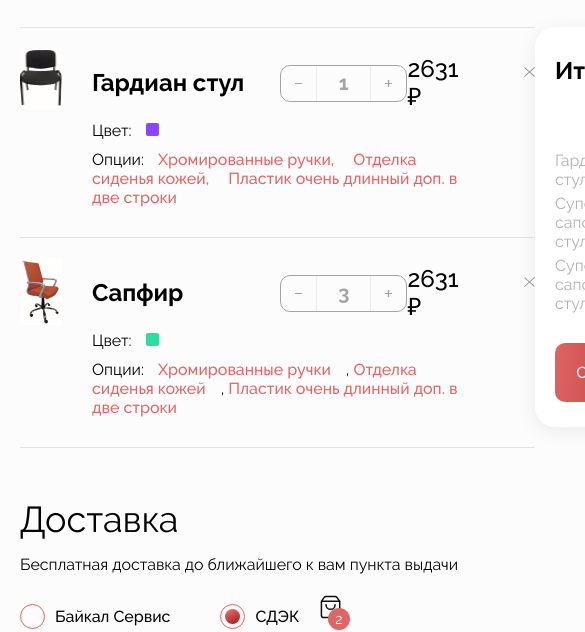
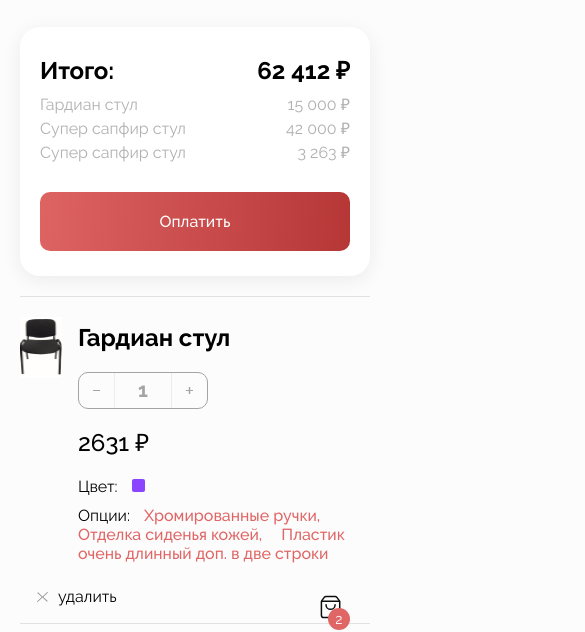
Before and after one commit to AngryFennec/galaplast, a website: page src/cart.html in a window 390 px wide. Shown: the part 226-858 px from the top of the page, 585 px wide, since content can reach past the window. Drawn offline with nearby package versions, Linux system fonts and the light colour scheme; files that its build step writes are made by us from their sources; files whose address does not match are found by name.

Commit message:
add cart

```diff
--- a/src/cart.html
+++ b/src/cart.html
@@ -11,7 +11,6 @@
 </head>
 
 <body class="page-body">
-  <h1 class="visually-hidden">Galaplast</h1>
   <header class="header">
       <div class="header__top">
         <div class="wrapper">
@@ -103,7 +102,7 @@
                         <path d="M0 1V0H7V1H0Z" fill="#A4A4A4"/>
                       </svg>
                     </button>
-                    <span>1</span>
+                    <input type="text" value="1" name="count-product">
                     <button type="button" class="cart-item__btn cart-item__btn--plus" aria-label="плюс">
                       <svg width="7" height="7" viewBox="0 0 7 7" fill="none" xmlns="http://www.w3.org/2000/svg">
                         <path d="M7 2.89877V4.10123H4.209V7H2.791V4.10123H0V2.89877H2.791V0H4.209V2.89877H7Z" fill="#A4A4A4"/>
@@ -137,7 +136,7 @@
                         <path d="M0 1V0H7V1H0Z" fill="#A4A4A4"/>
                       </svg>
                     </button>
-                    <span>3</span>
+                    <input type="text" value="3" name="count-product">
                     <button type="button" class="cart-item__btn cart-item__btn--plus" aria-label="плюс">
                       <svg width="7" height="7" viewBox="0 0 7 7" fill="none" xmlns="http://www.w3.org/2000/svg">
                         <path d="M7 2.89877V4.10123H4.209V7H2.791V4.10123H0V2.89877H2.791V0H4.209V2.89877H7Z" fill="#A4A4A4"/>
--- a/src/js/main.js
+++ b/src/js/main.js
@@ -2,3 +2,4 @@
  * подключение js-модулей
  * //= modules/file.js
  */
+//= modules/cart-btn.js
--- a/src/sass/blocks/cart-form.scss
+++ b/src/sass/blocks/cart-form.scss
@@ -1,6 +1,10 @@
 .cart-form__item {
   width: 515px;
   margin-bottom: 30px;
+
+  @media (max-width: $tablet-width - 1) {
+    width: 100%;
+  }
 }
 
 .cart-form__label {
@@ -25,6 +29,10 @@
 
 .cart-form__wrap {
   display: flex;
+
+  @media (max-width: 600px) {
+    flex-direction: column;
+  }
 }
 
 .cart-form__radio {
@@ -106,13 +114,25 @@
   }
 }
 
-.cart-form__input--min input {
+.cart-form__input--min {
   width: 250px;
+
+  @media (max-width: $tablet-width - 1) {
+    width: 49%;
+  }
+
+  @media (max-width: 600px) {
+    width: 100%;
+  }
 }
 
 .cart-form__row {
   display: flex;
   justify-content: space-between;
+
+  @media (max-width: 600px) {
+    flex-direction: column;
+  }
 }
 
 .cart-form__checkbox {
@@ -130,6 +150,10 @@
   line-height: 16px;
   color: #8A8A8A;
   cursor: pointer;
+
+  @media (max-width: 600px) {
+    width: 100%;
+  }
 
   & a {
     text-decoration: none;
@@ -170,4 +194,8 @@
 
 .cart-form__button {
   width: 251px;
+
+  @media (max-width: 600px) {
+    width: 100%;
+  }
 }
--- a/src/sass/blocks/cart-item.scss
+++ b/src/sass/blocks/cart-item.scss
@@ -1,10 +1,15 @@
 .cart-item {
+  position: relative;
   display: flex;
   padding: 20px 0;
   border-top: 1px solid rgba($color: #000000, $alpha: 0.1);
 
   &:last-of-type {
     border-bottom: 1px solid rgba($color: #000000, $alpha: 0.1);
+  }
+
+  @media (max-width: 600px) {
+    padding-bottom: 50px;
   }
 }
 
@@ -20,6 +25,11 @@
 .cart-item__content {
   flex-grow: 1;
   padding: 0 30px;
+
+  @media (max-width: 600px) {
+    width: 100%;
+    padding: 0 16px;
+  }
 }
 
 .cart-item__head {
@@ -27,6 +37,16 @@
   align-items: center;
   margin-bottom: 10px;
   padding-top: 7px;
+
+  @media (max-width: 900px) {
+    flex-wrap: wrap;
+  }
+
+  @media (max-width: 400px) {
+    flex-direction: column;
+    align-items: flex-start;
+    margin-bottom: 20px;
+  }
 
   & h2 {
     width: 50%;
@@ -36,6 +56,24 @@
     font-size: 24px;
     line-height: 28px;
     color: #000000;
+    white-space: nowrap;
+    overflow: hidden;
+    text-overflow: ellipsis;
+
+    @media (max-width: 900px) {
+      width: 100%;
+      margin-bottom: 20px;
+    }
+
+    @media (max-width: $tablet-width - 1) {
+      width: 50%;
+      margin: 0;
+    }
+
+    @media (max-width: 600px) {
+      width: 100%;
+      margin-bottom: 20px;
+    }
   }
 }
 
@@ -48,13 +86,22 @@
   border: 1px solid #A4A4A4;
   border-radius: 10px;
 
-  & span {
+  & input {
+    width: 50px;
     font-family: $second-font;
     font-weight: 600;
     font-size: 20px;
     line-height: 23px;
     text-align: center;
     color: #A4A4A4;
+    border: none;
+    background-color: transparent;
+    outline: none;
+  }
+
+  @media (max-width: 400px) {
+    margin-bottom: 20px;
+    margin-right: 0;
   }
 }
 
@@ -141,6 +188,11 @@
 
   & span {
     display: none;
+    font-family: $second-font;
+    font-weight: 300;
+    font-size: 16px;
+    line-height: 19px;
+    color: #000000;
   }
 
   &:hover path {
@@ -150,4 +202,17 @@
   &:focus {
     outline: none;
   }
+
+  @media (max-width: 400px) {
+    position: absolute;
+    left: 0;
+    bottom: 0;
+    display: flex;
+    align-items: center;
+
+    & span {
+      display: block;
+      margin-left: 10px;
+    }
+  }
 }
--- a/src/sass/blocks/cart-result.scss
+++ b/src/sass/blocks/cart-result.scss
@@ -1,4 +1,6 @@
 .cart-result {
+  position: sticky;
+  top: 0;
   padding: 30px 20px 25px;
   background: #FFFFFF;
   box-shadow: 0px 4px 20px rgba(0, 0, 0, 0.07);
--- a/src/sass/blocks/cart.scss
+++ b/src/sass/blocks/cart.scss
@@ -11,14 +11,44 @@
 .cart__wrap {
   display: flex;
   justify-content: space-between;
+
+  @media (max-width: $tablet-width - 1) {
+    flex-direction: column-reverse;
+    justify-content: flex-start;
+  }
 }
 
 .cart__content {
   width: 736px;
+
+  @media (max-width: 1150px) {
+    width: 65%;
+  }
+
+  @media (max-width: 900px) {
+    width: 60%;
+  }
+
+  @media (max-width: $tablet-width - 1) {
+    width: 100%;
+  }
 }
 
 .cart__result {
   width: 350px;
+
+  @media (max-width: 1150px) {
+    width: 30%;
+  }
+
+  @media (max-width: 900px) {
+    width: 38%;
+  }
+
+  @media (max-width: $tablet-width - 1) {
+    width: 100%;
+    margin-bottom: 20px;
+  }
 }
 
 .cart__list {
```
Also changed, not shown: src/js/modules/cart-btn.js (added, +18 -0 lines).
